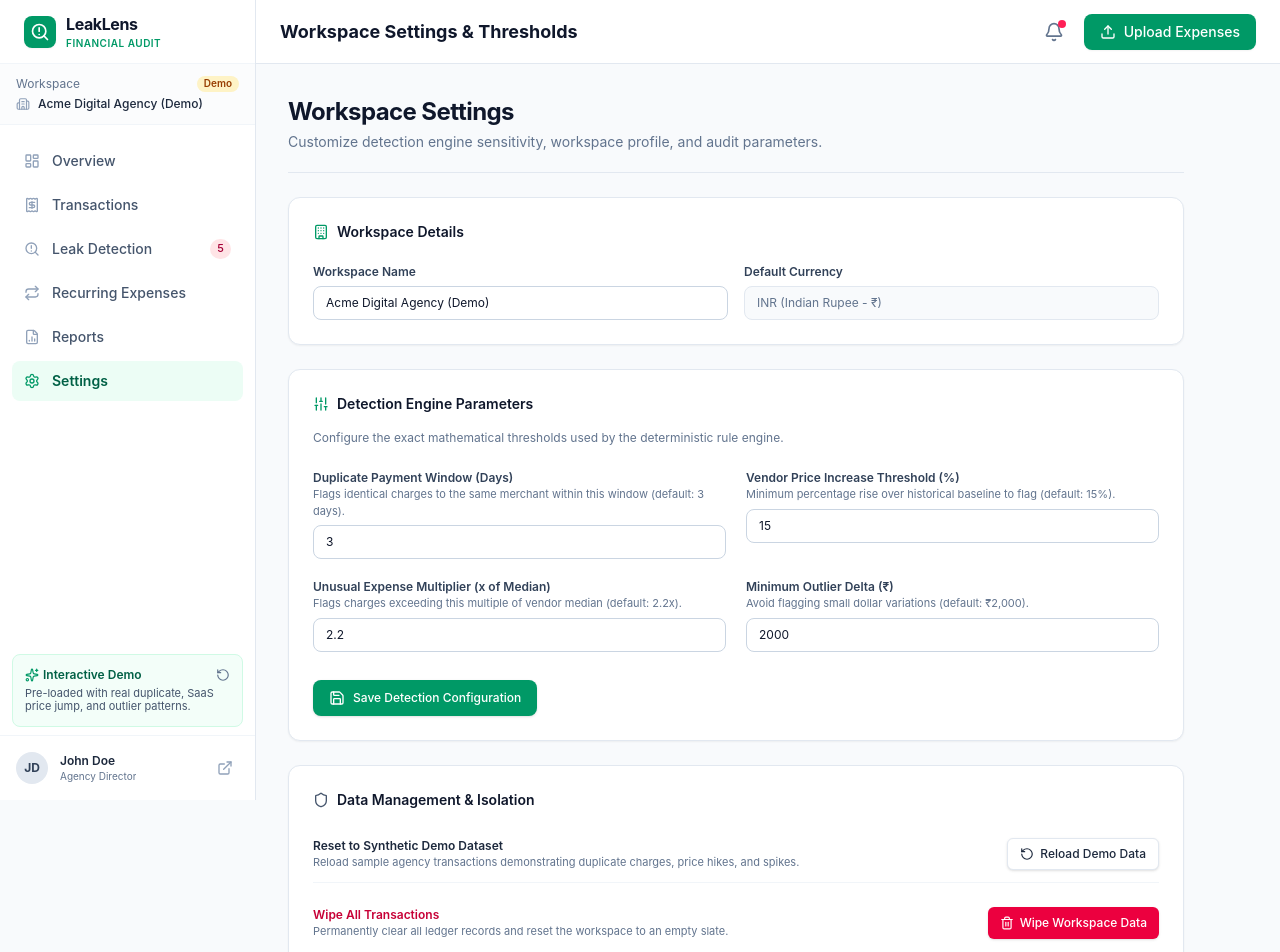
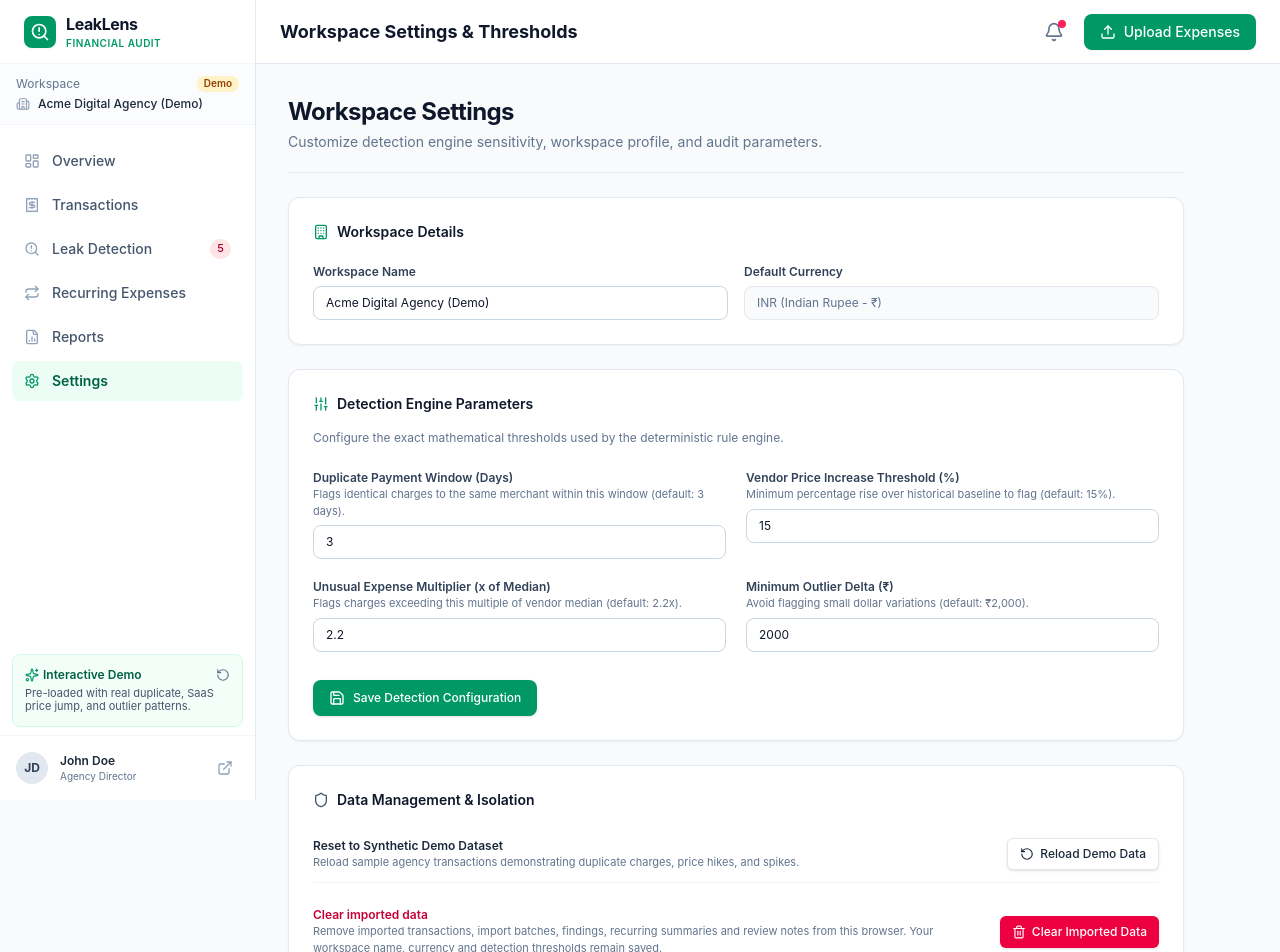
Before and after one commit to parthowww/leaklens, a Next.js app: page /settings in a window 1280 px wide. Shown: the top 952 px of the page. Built offline with nearby package versions, Linux system fonts and the light colour scheme.

Commit message:
Clarify which local data settings clears

```diff
--- a/src/app/settings/page.tsx
+++ b/src/app/settings/page.tsx
@@ -91,13 +91,12 @@ export default function SettingsPage() {
       <Modal
         isOpen={isClearModalOpen}
         onClose={() => setIsClearModalOpen(false)}
-        title="Wipe Workspace Transactions"
+        title="Clear Imported Data"
         maxWidth="md"
       >
         <div className="space-y-4">
           <p className="text-xs text-slate-600">
-            Are you sure you want to permanently clear all imported transactions, batches, and
-            findings from this workspace?
+            This clears imported transactions, batches, findings and review notes from this browser. Workspace name, currency and detection thresholds remain saved in this browser’s local storage.
           </p>
           <div className="flex justify-end gap-2 pt-2">
             <Button variant="outline" size="sm" onClick={() => setIsClearModalOpen(false)}>
@@ -111,7 +110,7 @@ export default function SettingsPage() {
                 setIsClearModalOpen(false);
               }}
             >
-              Wipe Everything
+              Clear Imported Data
             </Button>
           </div>
         </div>
@@ -280,9 +279,9 @@ export default function SettingsPage() {
 
           <div className="flex flex-col sm:flex-row items-start sm:items-center justify-between gap-4 pt-2">
             <div>
-              <p className="text-xs font-semibold text-rose-700">Wipe All Transactions</p>
+              <p className="text-xs font-semibold text-rose-700">Clear imported data</p>
               <p className="text-[11px] text-slate-500">
-                Permanently clear all ledger records and reset the workspace to an empty slate.
+                Remove imported transactions, import batches, findings, recurring summaries and review notes from this browser. Your workspace name, currency and detection thresholds remain saved.
               </p>
             </div>
             <Button
@@ -291,7 +290,7 @@ export default function SettingsPage() {
               onClick={() => setIsClearModalOpen(true)}
               className="text-xs gap-1.5"
             >
-              <Trash2 className="h-3.5 w-3.5" /> Wipe Workspace Data
+              <Trash2 className="h-3.5 w-3.5" /> Clear Imported Data
             </Button>
           </div>
         </div>
```
